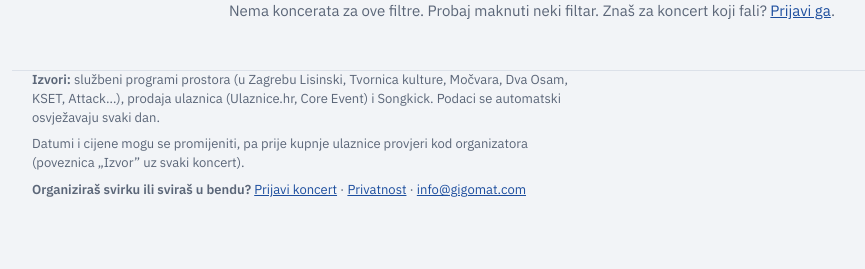
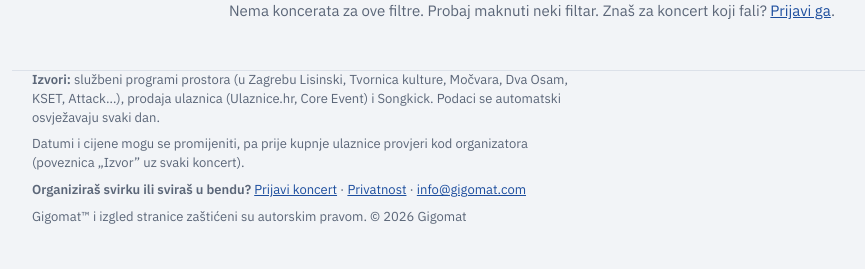
Before and after one commit to branimir-max/koncerti, a Python web app: template template/index.html in a window 1280 px wide. Shown: the part 531-800 px from the top of the page, without its empty margins (108-973 px from the left). Run offline with Jinja, Linux system fonts and the light colour scheme; the template is opened without the code that fills it, so the values that code supplies are empty.

Commit message:
Gigomat™ u podnožju
Co-Authored-By: Claude Opus 5.5 <noreply@anthropic.com>
Claude-Session: https://claude.ai/code/session_01LeHvgy2tjcLHNpUJSXPfmo

```diff
--- a/template/index.html
+++ b/template/index.html
@@ -321,6 +321,7 @@ footer p{margin:0 0 8px;max-width:72ch}
   <p><strong>Izvori:</strong> službeni programi prostora (u Zagrebu Lisinski, Tvornica kulture, Močvara, Dva Osam, KSET, Attack…), prodaja ulaznica (Ulaznice.hr, Core Event) i Songkick. Podaci se automatski osvježavaju svaki dan.</p>
   <p>Datumi i cijene mogu se promijeniti, pa prije kupnje ulaznice provjeri kod organizatora (poveznica „Izvor” uz svaki koncert).</p>
   <p><strong>Organiziraš svirku ili sviraš u bendu?</strong> <a href="prijavi.html">Prijavi koncert</a> · <a href="privatnost.html">Privatnost</a> · <a href="mailto:info@gigomat.com">info@gigomat.com</a></p>
+  <p class="tm">Gigomat™ i izgled stranice zaštićeni su autorskim pravom. © 2026 Gigomat</p>
 </footer>
 
 <script>
```
